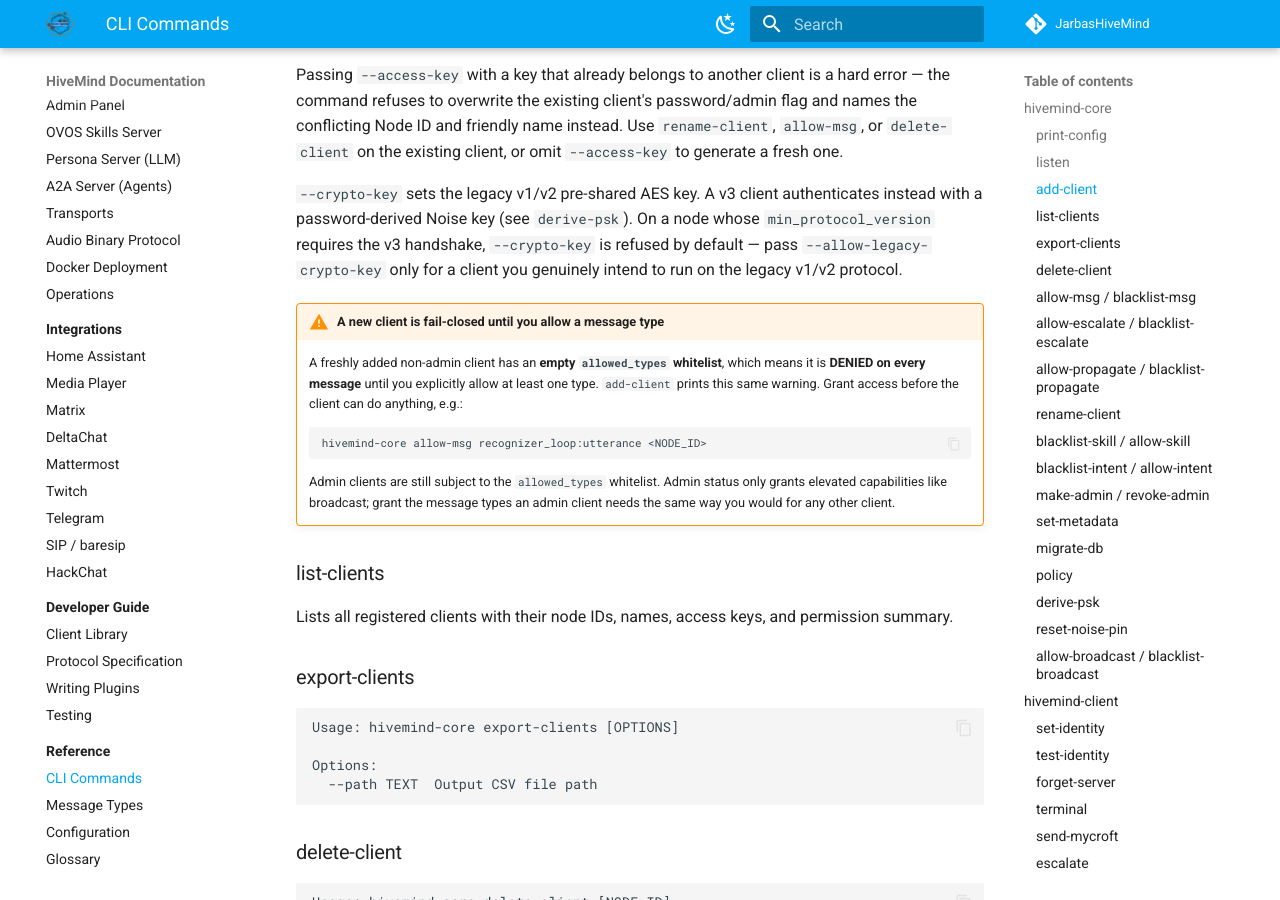
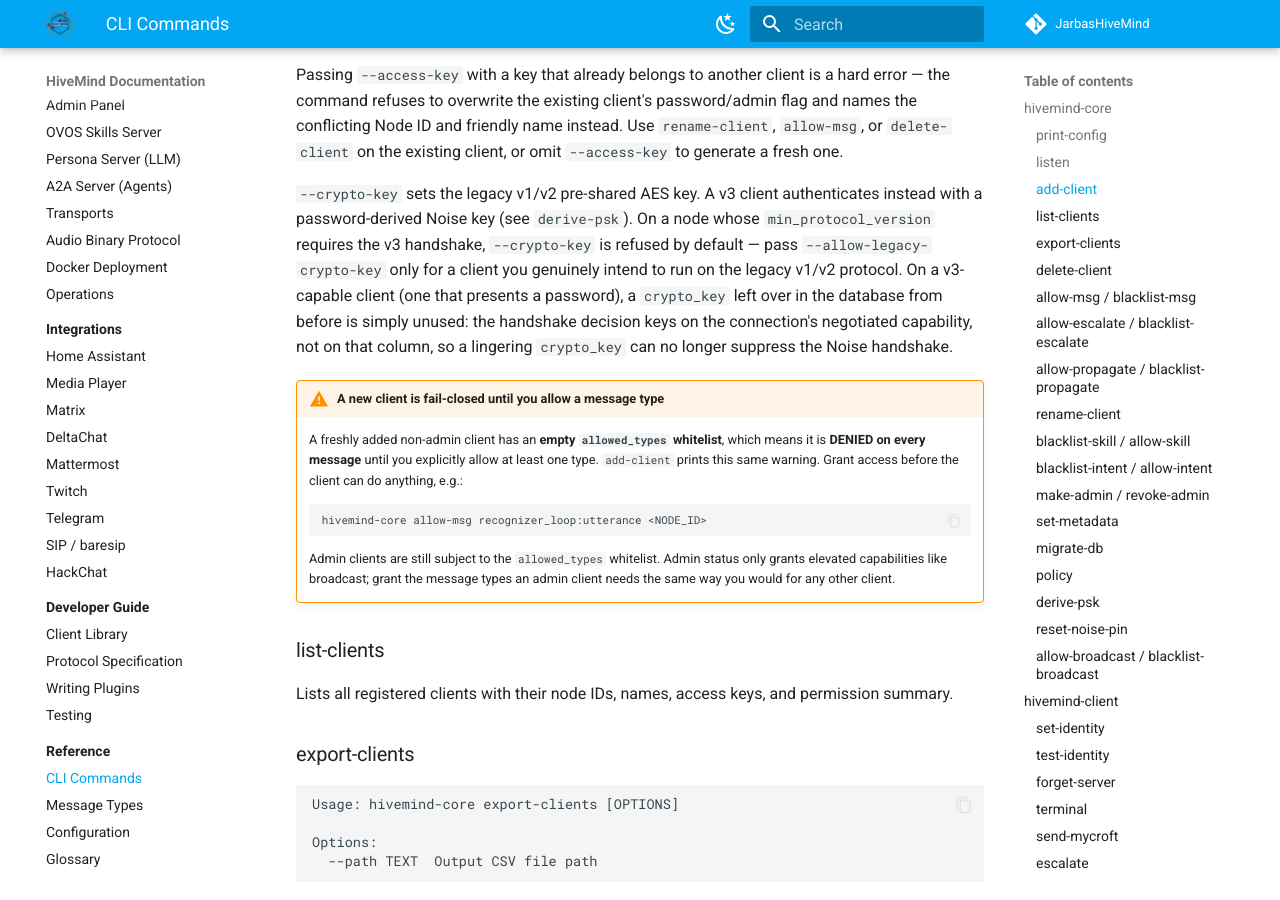
Before and after one commit to JarbasHiveMind/HiveMind-community-docs, an MkDocs documentation site: the page built from docs/reference/cli.md, in a window 1280 px wide and 900 px high, scrolled down 2062 px. Built offline with MkDocs 1.6.1 and Material for MkDocs 9.7.7, drawn with Linux system fonts in a browser that asks for light colours.

Commit message:
docs: crypto_key no longer suppresses the v3 handshake

```diff
--- a/docs/reference/cli.md
+++ b/docs/reference/cli.md
@@ -96,7 +96,10 @@ existing client, or omit `--access-key` to generate a fresh one.
 `--crypto-key` sets the legacy v1/v2 pre-shared AES key. A v3 client authenticates instead with a
 password-derived Noise key (see `derive-psk`). On a node whose `min_protocol_version` requires the
 v3 handshake, `--crypto-key` is refused by default — pass `--allow-legacy-crypto-key` only for a
-client you genuinely intend to run on the legacy v1/v2 protocol.
+client you genuinely intend to run on the legacy v1/v2 protocol. On a v3-capable client (one that
+presents a password), a `crypto_key` left over in the database from before is simply unused: the
+handshake decision keys on the connection's negotiated capability, not on that column, so a
+lingering `crypto_key` can no longer suppress the Noise handshake.
 
 !!! warning "A new client is fail-closed until you allow a message type"
     A freshly added non-admin client has an **empty `allowed_types` whitelist**, which means it is **DENIED on every message** until you explicitly allow at least one type. `add-client` prints this same warning. Grant access before the client can do anything, e.g.:
```
Also changed, not shown: docs/concepts/security.md (+1 -1 lines).
